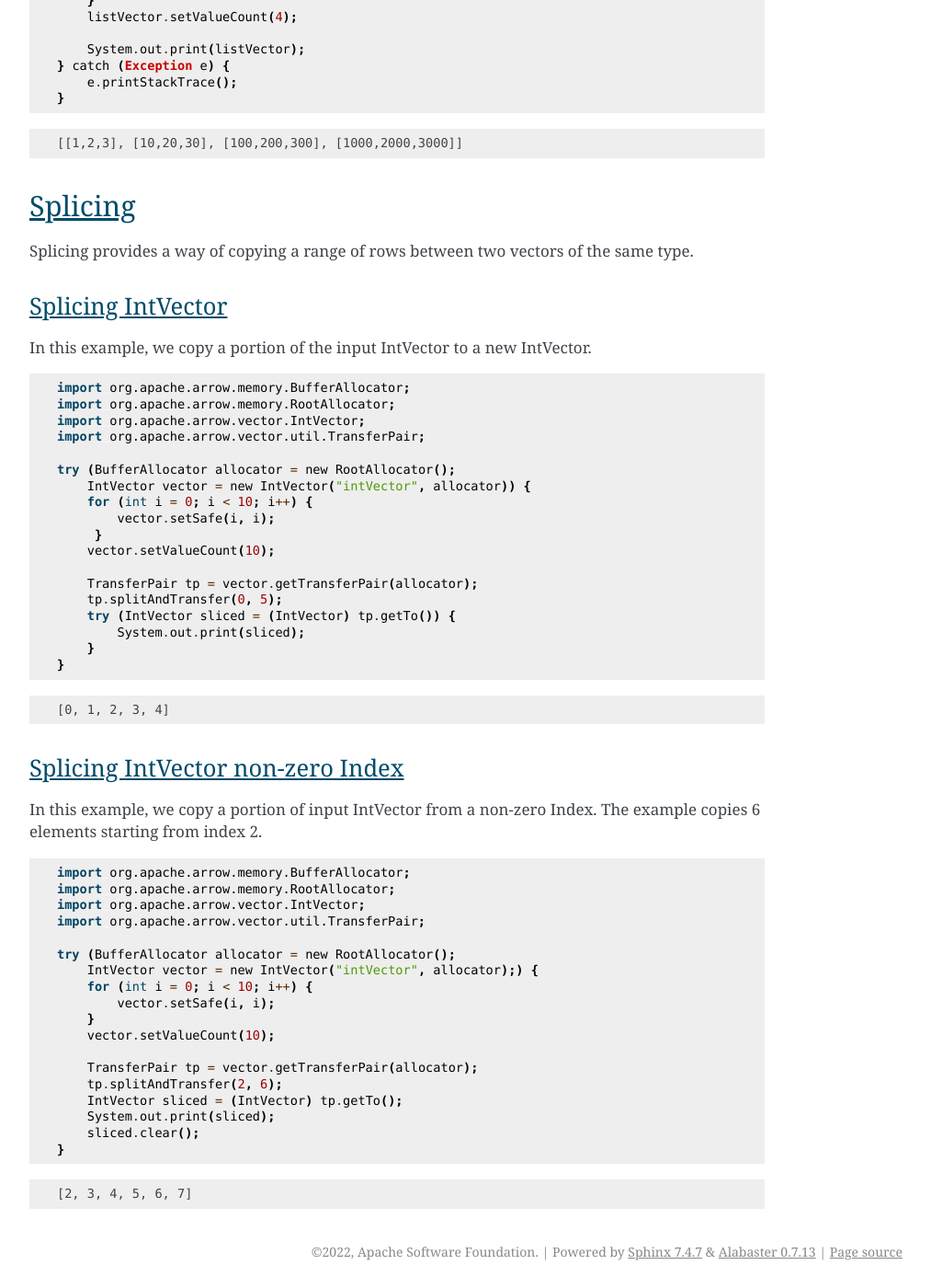
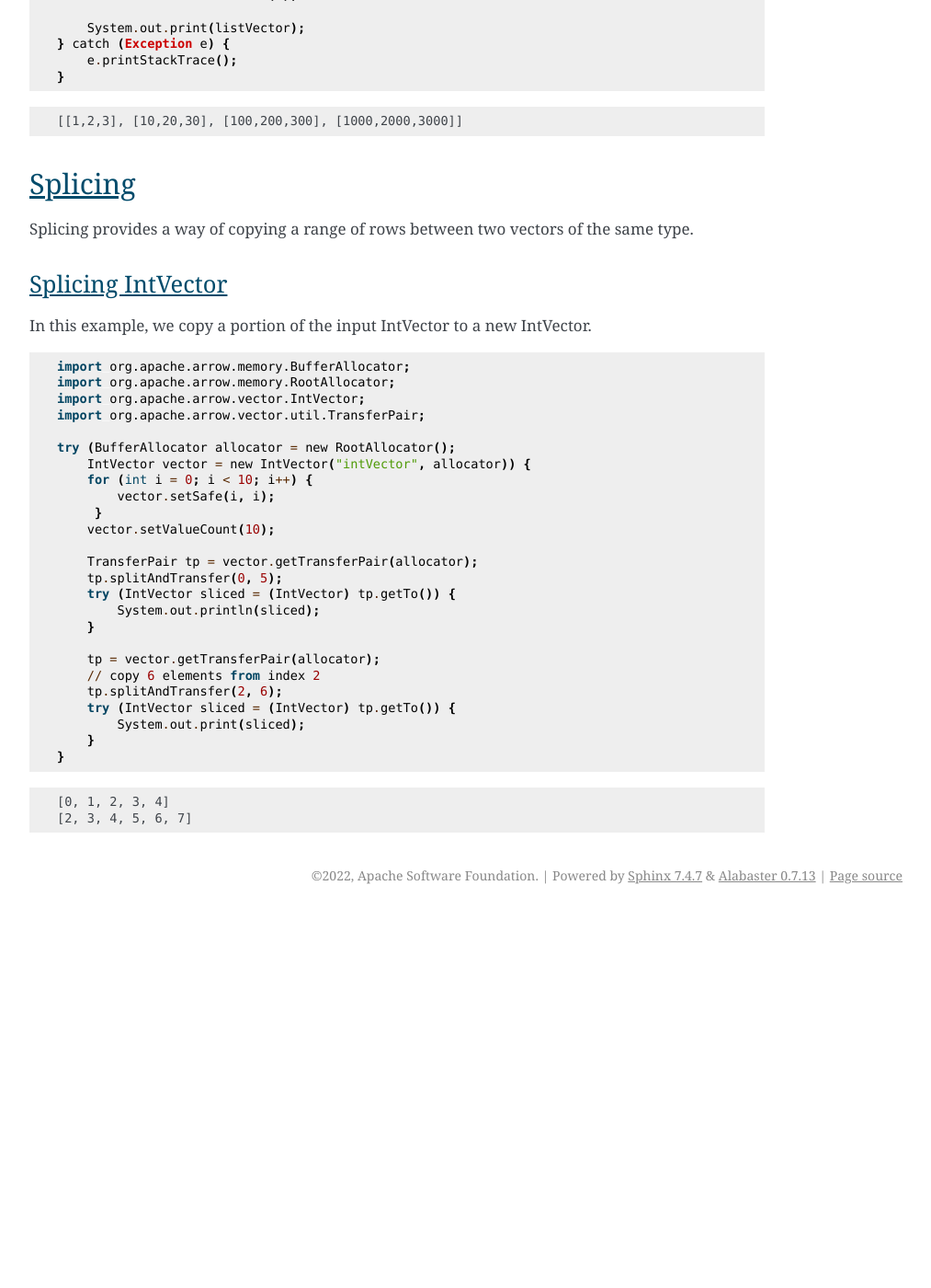
Before and after one commit to apache/arrow-cookbook, a Sphinx documentation site: the page built from java/source/create.rst, in a window 1280 px wide and 1400 px high, scrolled down 3017 px. Shown: the whole window at 92% size, without its empty margins (258-1271 px from the left). Built offline with Sphinx 7.4.7, drawn with Linux system fonts in a browser that asks for light colours; pages that are not in the unit, such as notebooks, are missing from menus; after the commit the page ends 4008 px from its top, so only the background shows below that; some of the changed text lies outside the part shown.

Commit message:
merged examples into one

```diff
--- a/java/source/create.rst
+++ b/java/source/create.rst
@@ -213,6 +213,13 @@ In this example, we copy a portion of the input IntVector to a new IntVector.
        TransferPair tp = vector.getTransferPair(allocator);
        tp.splitAndTransfer(0, 5);
        try (IntVector sliced = (IntVector) tp.getTo()) {
+           System.out.println(sliced);
+       }
+
+       tp = vector.getTransferPair(allocator);
+       // copy 6 elements from index 2
+       tp.splitAndTransfer(2, 6);
+       try (IntVector sliced = (IntVector) tp.getTo()) {
            System.out.print(sliced);
        }
    }
@@ -220,36 +227,6 @@ In this example, we copy a portion of the input IntVector to a new IntVector.
 .. testoutput::
 
    [0, 1, 2, 3, 4]
-
-Splicing IntVector non-zero Index
-----------------------------------
-
-In this example, we copy a portion of input IntVector from a non-zero Index.
-The example copies 6 elements starting from index 2.
-
-.. testcode::
-
-   import org.apache.arrow.memory.BufferAllocator;
-   import org.apache.arrow.memory.RootAllocator;
-   import org.apache.arrow.vector.IntVector;
-   import org.apache.arrow.vector.util.TransferPair;
-
-   try (BufferAllocator allocator = new RootAllocator();
-       IntVector vector = new IntVector("intVector", allocator);) {
-       for (int i = 0; i < 10; i++) {
-           vector.setSafe(i, i);
-       }
-       vector.setValueCount(10);
-
-       TransferPair tp = vector.getTransferPair(allocator);
-       tp.splitAndTransfer(2, 6);
-       IntVector sliced = (IntVector) tp.getTo();
-       System.out.print(sliced);
-       sliced.clear();
-   }
-
-.. testoutput::
-
    [2, 3, 4, 5, 6, 7]
 
 .. _`FieldVector`: https://arrow.apache.org/docs/java/reference/org/apache/arrow/vector/FieldVector.html
```
